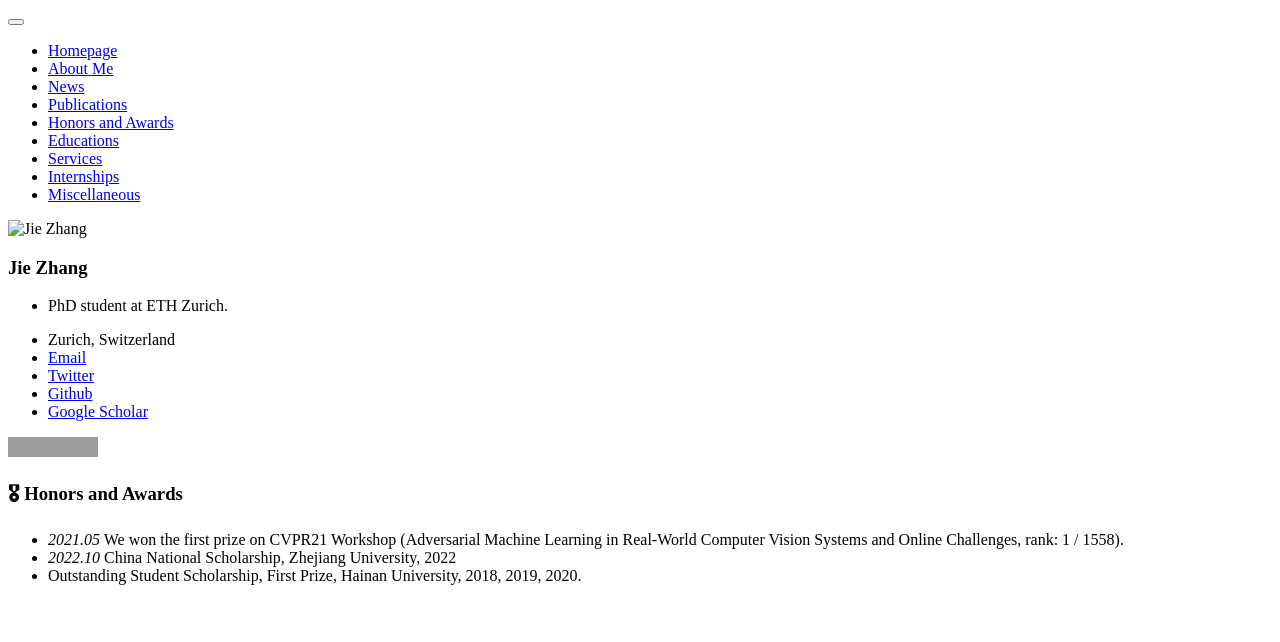
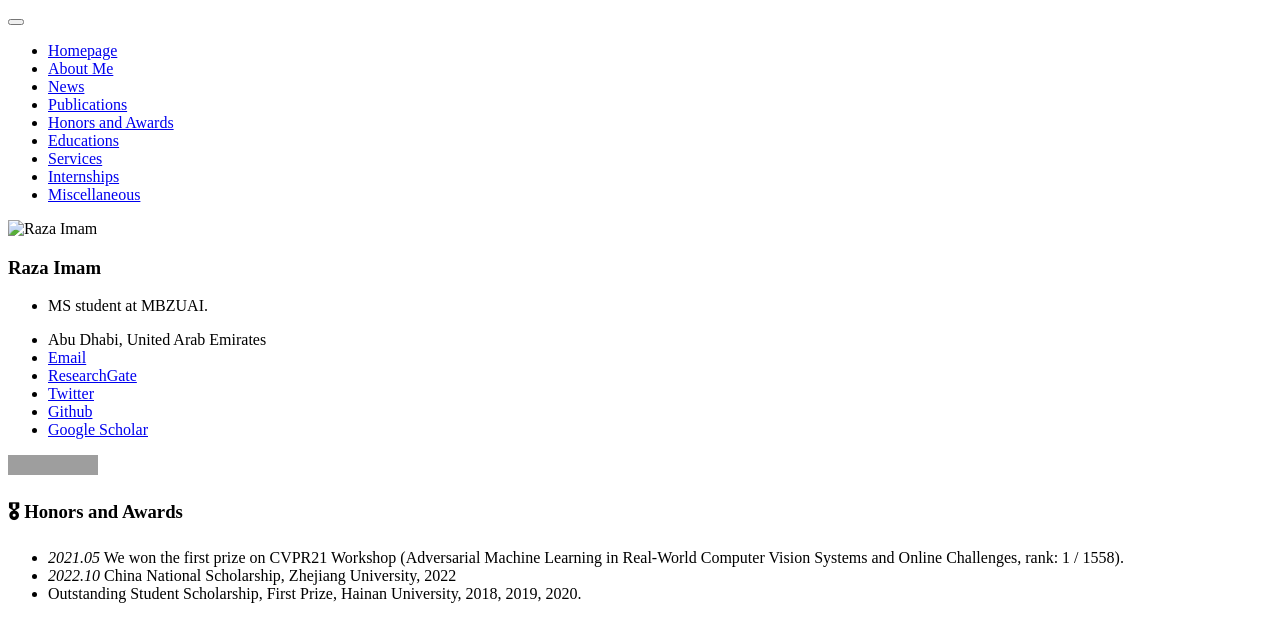
Before and after one commit to Razaimam45/razaimam45.github.io, a Jekyll site: the page built from _pages/includes/honers.md, in a window 1280 px wide. Shown: the top 642 px of the page. Built offline with Jekyll 4.4.1, drawn with Linux system fonts in a browser that asks for light colours; our own code applies the rules of GitHub Pages for plain Markdown files; grey boxes are pictures that could not be loaded.

Commit message:
Moved Success

```diff
--- a/_config.yml
+++ b/_config.yml
@@ -6,9 +6,9 @@
 # `jekyll serve`. If you change this file, please restart the server process.
 
 # Site Settings
-title                    : "Jie Zhang"
-description              : "PhD student at ETH Zurich. "
-repository               : "zj-jayzhang/zj-jayzhang.github.io"
+title                    : "Raza Imam"
+description              : "MS student at MBZUAI. "
+repository               : "Razaimam45/razaimam45.github.io"
 google_scholar_stats_use_cdn : true
 
 # google analytics
@@ -21,15 +21,15 @@ baidu_site_verification  : code-ZxFK3f4pfb
 
 # Site Author
 author:
-  name             : "Jie Zhang"
-  avatar           : "images/jay.jpeg"
+  name             : "Raza Imam"
+  avatar           : "images/RAZA_dp.jpeg"
   bio              : #"ETH Zurich"
-  location         : "Zurich, Switzerland"
+  location         : "Abu Dhabi, United Arab Emirates"
   employer         :
   pubmed           :
-  googlescholar    : "https://scholar.google.com/citations?user=soDBSE8AAAAJ"
-  email            : "jie.zhang@inf.ethz.ch"
-  researchgate     :  # example: "https://www.researchgate.net/profile/yourprofile"
+  googlescholar    : "https://scholar.google.com/citations?user=iipzwX0AAAAJ"
+  email            : "raza.imam@mbzuai.ac.ae"
+  researchgate     :  "https://www.researchgate.net/profile/Raza-Imam-2"
   uri              :
   bitbucket        :
   codepen          :
@@ -37,13 +37,13 @@ author:
   flickr           :
   facebook         :
   foursquare       :
-  github           : "zj-jayzhang"
+  github           : "Razaimam45"
   google_plus      :
   keybase          :
   instagram        :
   impactstory      : #"https://profiles.impactstory.org/u/xxxx-xxxx-xxxx-xxxx"
   lastfm           :
-  linkedin         : ""
+  linkedin         : "https://www.linkedin.com/in/razaimam45/"
   dblp             : ""
   orcid            : ""
   pinterest        :
@@ -51,7 +51,7 @@ author:
   stackoverflow    : # http://stackoverflow.com/users/123456/username
   steam            :
   tumblr           :
-  twitter          : "JayJiezhang"
+  twitter          : "razaimam45"
   vine             :
   weibo            :
   xing             :
```
Also changed, not shown: images/RAZA_abe_survey.jpg (added), images/RAZA_brain tumor.jpeg (added), images/RAZA_camel.png (added), images/RAZA_cpabe.png (added), images/RAZA_defensive_diffusion.png (added), images/RAZA_dp.jpeg (added), images/RAZA_evoke.png (added), images/RAZA_filter bubble.png (added), images/RAZA_planetX.png (added), images/RAZA_rsa_survey.png (added), images/RAZA_seda.png (added), images/RAZA_xrsa.png (added).
